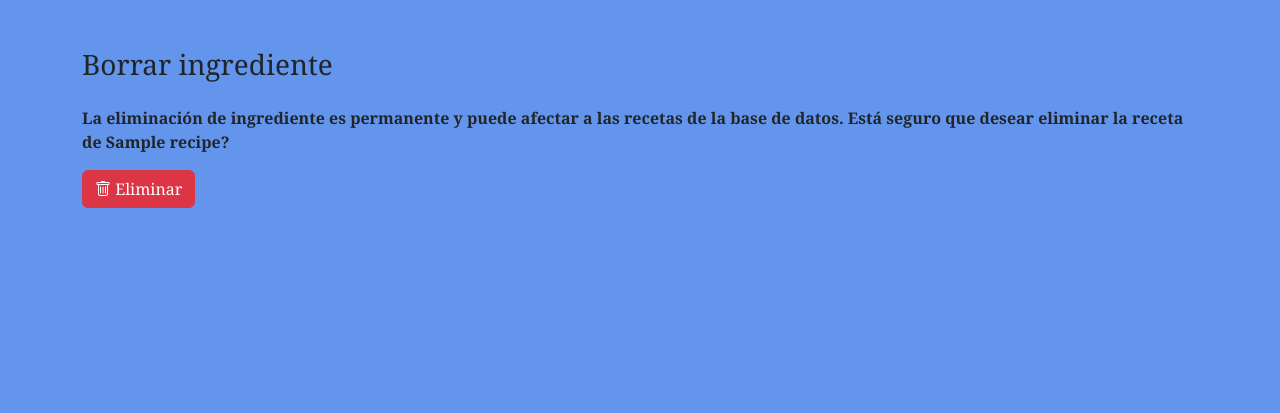
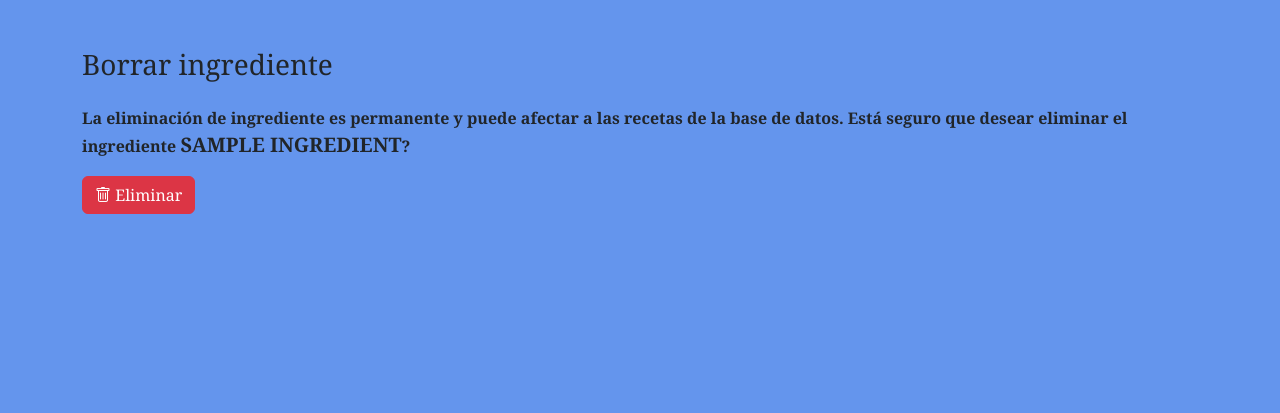
Before and after one commit to CarolinaCampi/meal_planner, a Flask app: template templates/delete_ingredient.html in a window 1280 px wide. Shown: the part 64-477 px from the top of the page. Run offline with Flask 3, Linux system fonts and the light colour scheme; the template is opened without the code that fills it: most values are stand-ins (such as "Sample title", 1, 10 or a date in 2020).

Commit message:
Add delete_ingredinet funcionality and html

```diff
--- a/app.py
+++ b/app.py
@@ -522,8 +522,6 @@ def edit_single_ingredient():
         # Close the connection
         db_close(cur)
 
-        print(ingredient)
-
         return render_template("edit_single_ingredient.html", ingredient=ingredient)
 
 # Delete the ingredient
@@ -531,7 +529,36 @@ def edit_single_ingredient():
 def delete_ingredient():
     # User reached route via POST (as by submitting a form via POST)
     if request.method == "POST":
-        return
+        ing_id = request.form.get("ing_id")
+        try:
+            # Connect to the database and DELETE a specific record based on rowid
+            with sqlite3.connect('meal_planner.db') as con:
+                    cur = con.cursor()
+                    # Delete from 'ing_used' table first to maintain referential integrity
+                    cur.execute("DELETE FROM ingredients WHERE id = ?", (ing_id,))
+
+                    # Commit the transaction
+                    con.commit()
+                    msg = "Record successfully deleted from the database"
+
+        except Exception as e:
+            # Rollback in case of error
+            con.rollback()
+            msg = "Error in the DELETE: " + str(e)
+
+        finally:
+            con.close()
+            # Send the transaction message to result.html
+            return render_template('result.html',msg=msg)
+
     else:
+        ing_id = request.args.get("ing_id")
 
-        return render_template("delete_ingredinet.html")
+        # Connect to the SQLite3 datatabase
+        cur = db_connect()
+        cur.execute("SELECT * FROM ingredients WHERE id = ?", (ing_id,))
+        ingredient = cur.fetchall()
+        # Close the connection
+        db_close(cur)
+
+        return render_template("delete_ingredient.html", ingredient=ingredient)
--- a/templates/delete_ingredient.html
+++ b/templates/delete_ingredient.html
@@ -7,8 +7,8 @@
 {% block main %}
 <h3 class="pb-3">Borrar ingrediente</h3>
 <form action="/delete_ingredient" method="post" class="mb-4">
-    <input name="recipe_id" type="hidden" value="{{ recipe[0]['id'] }}">
-    <p><strong>La eliminación de ingrediente es permanente y puede afectar a las recetas de la base de datos. Está seguro que desear eliminar la receta de {{ recipe[0]['name'] }}?</strong></p>
+    <input name="ing_id" type="hidden" value="{{ ingredient[0]['id'] }}">
+    <p><strong>La eliminación de ingrediente es permanente y puede afectar a las recetas de la base de datos. Está seguro que desear eliminar el ingrediente <span class="text-uppercase fs-5">{{ ingredient[0]['name'] }}</span>?</strong></p>
     <button type="submit" class="btn btn-danger"><i class="bi bi-trash"></i> Eliminar</button>
 </form>
 {% endblock %}
--- a/templates/edit_ingredients.html
+++ b/templates/edit_ingredients.html
@@ -17,7 +17,7 @@
                         <input name="ing_id" type="hidden" value="{{ ingredient['id'] }}">
                         <button type="submit" class="btn btn-outline-secondary mx-3"><i class="bi bi-pencil"></i></button>
                     </form>
-                    <form action="/RUTAAAA" method="get">
+                    <form action="/delete_ingredient" method="get">
                         <input name="ing_id" type="hidden" value="{{ ingredient['id'] }}">
                         <button type="submit" class="btn btn-outline-secondary"><i class="bi bi-trash"></i></button>
                     </form>
```
Also changed, not shown: meal_planner.db.
